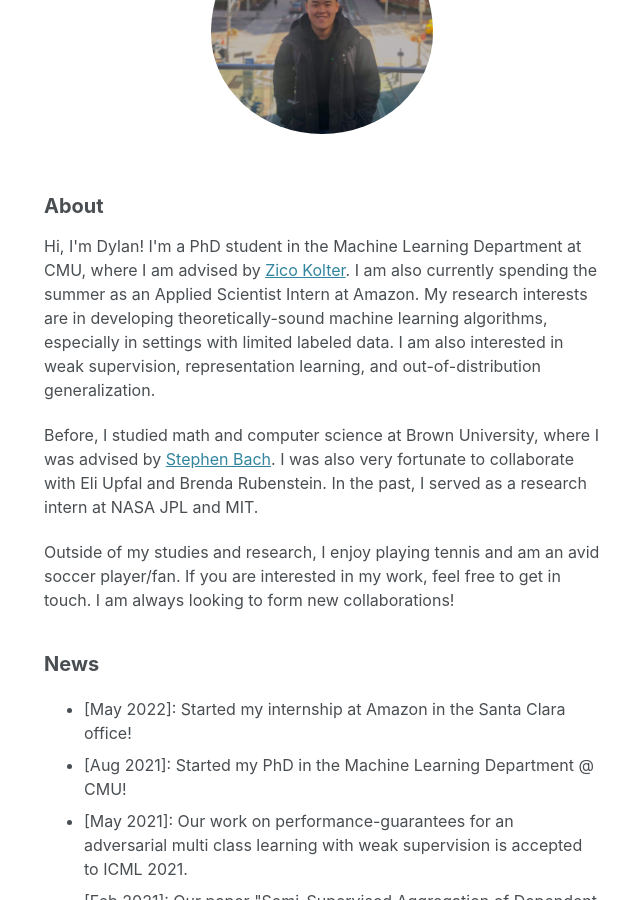
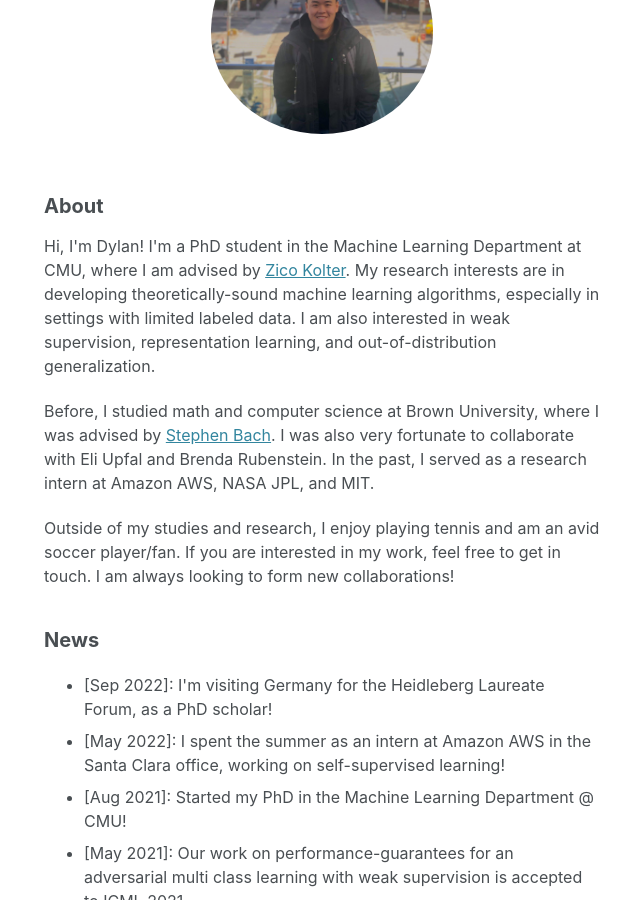
Before and after one commit to dsam99/dsam99.github.io, a Jekyll site: the page built from index.md, in a window 1280 px wide and 900 px high, scrolled down 227 px. Shown: the whole window, without its empty margins (318-958 px from the left). Built offline with Jekyll 4.4.1, drawn with Linux system fonts in a browser that asks for light colours; cached includes are drawn as plain includes; nearby versions of some CDN libraries; a style sheet for code colours, icons or effects is not loaded.

Commit message:
adding update for new school year

```diff
--- a/_layouts/home.html
+++ b/_layouts/home.html
@@ -11,13 +11,12 @@ layout: default
 	<h2>About</h2>
 
 	<p>
-		Hi, I'm Dylan! I'm a PhD student in the Machine Learning Department at CMU, where I am advised by <a href="https://zicokolter.com/">Zico Kolter</a>. I am also currently spending the summer as an Applied Scientist Intern at Amazon. My research interests are in developing theoretically-sound machine learning algorithms, especially in settings with limited labeled data.
-		I am also interested in weak supervision, representation learning, and out-of-distribution generalization.
+		Hi, I'm Dylan! I'm a PhD student in the Machine Learning Department at CMU, where I am advised by <a href="https://zicokolter.com/">Zico Kolter</a>. My research interests are in developing theoretically-sound machine learning algorithms, especially in settings with limited labeled data. I am also interested in weak supervision, representation learning, and out-of-distribution generalization.
 	</p>
 
 	<p>
 		Before, I studied math and computer science at Brown University, where I was advised by <a href="http://cs.brown.edu/people/sbach/">Stephen Bach</a>. I was also very fortunate to collaborate with Eli Upfal and Brenda Rubenstein.
-		In the past, I served as a research intern at NASA JPL and MIT.
+		In the past, I served as a research intern at Amazon AWS, NASA JPL, and MIT.
 	</p>
 
 	<p>
@@ -27,7 +26,8 @@ layout: default
 	<h2>News</h2>
 	<p>
 		<ul>
-			<li> [May 2022]: Started my internship at Amazon in the Santa Clara office! </li>
+			<li> [Sep 2022]: I'm visiting Germany for the Heidleberg Laureate Forum, as a PhD scholar! </li>
+			<li> [May 2022]: I spent the summer as an intern at Amazon AWS in the Santa Clara office, working on self-supervised learning! </li>
 			<li> [Aug 2021]: Started my PhD in the Machine Learning Department @ CMU! </li>
 			<li> [May 2021]: Our work on performance-guarantees for an adversarial multi class learning with weak supervision is accepted to ICML 2021. </li>
 			<li> [Feb 2021]: Our paper "Semi-Supervised Aggregation of Dependent Weak Supervision Sources with Performance Guarantees" was accepted to AISTATS 2021. </li>
```
Also changed, not shown: _layouts/publications.html (+7 -0 lines).
